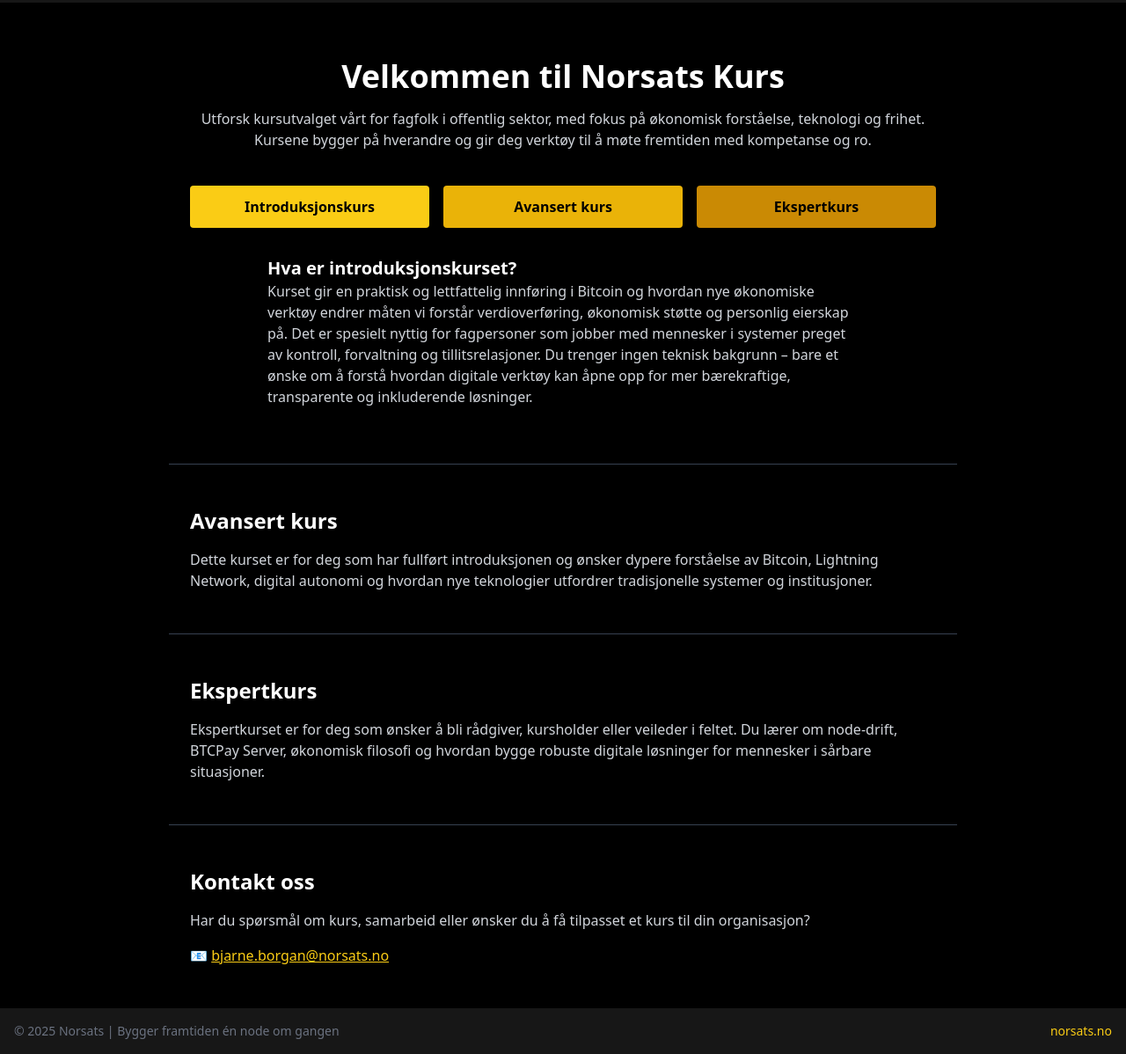
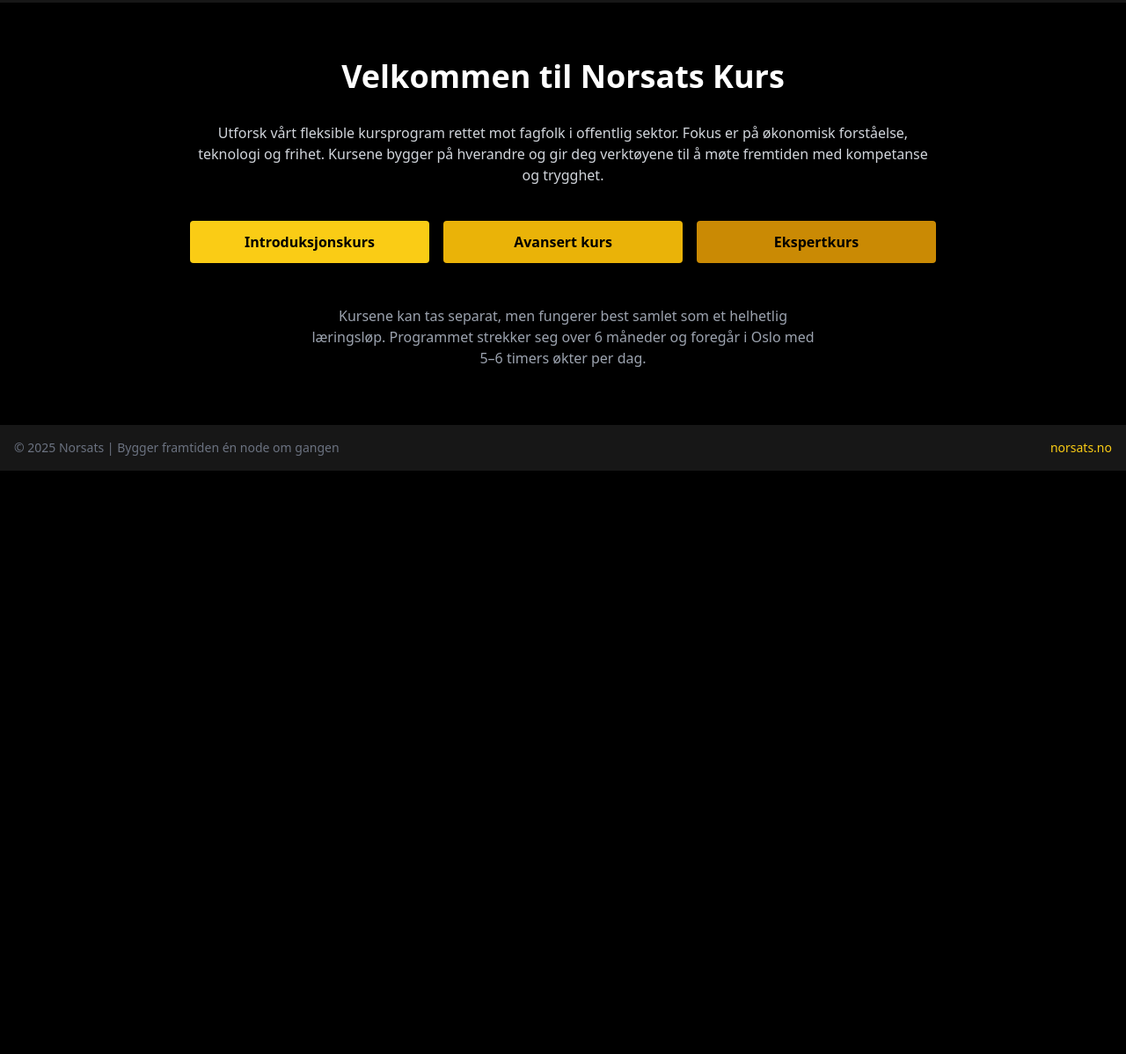
Before and after one commit to BBNBTC/bbnbtc.github.io, a plain HTML site: page index.html in a window 1280 px wide. Shown: the part 93-1291 px from the top of the page at 88% size. After the commit the page ends 800 px from the top, so only its background shows below. Drawn offline with nearby package versions, Linux system fonts and the light colour scheme.

Commit message:
Update index.html

```diff
--- a/index.html
+++ b/index.html
@@ -3,14 +3,15 @@
 <head>
   <meta charset="UTF-8" />
   <meta name="viewport" content="width=device-width, initial-scale=1.0" />
-  <title>Norsats Kurs</title>
+  <title>Forside | Norsats Kurs</title>
   <script src="https://cdn.tailwindcss.com"></script>
 </head>
-<body class="bg-black text-white font-sans min-h-screen flex flex-col justify-between">
+<body class="bg-black text-white font-sans">
+
   <!-- Header -->
   <header class="bg-neutral-900 shadow-md">
     <div class="max-w-6xl mx-auto p-4 flex items-center justify-between">
-      <a href="https://norsats.no">
+      <a href="/kurs-sosionomer/">
         <img src="NorsatsLogoWide.webp" alt="Norsats logo" class="h-12 md:h-16" />
       </a>
       <p class="text-gray-400 text-sm hidden md:block">Skapere av en sirkulær økonomi</p>
@@ -18,70 +19,21 @@
   </header>
 
   <!-- Innhold -->
-  <main class="flex-grow">
-    <section class="max-w-4xl mx-auto px-6 py-16 text-center">
-      <h1 class="text-3xl md:text-4xl font-bold mb-4">Velkommen til Norsats Kurs</h1>
-      <p class="text-gray-300 mb-10">
-        Utforsk kursutvalget vårt for fagfolk i offentlig sektor, med fokus på økonomisk forståelse, teknologi og frihet.
-        Kursene bygger på hverandre og gir deg verktøy til å møte fremtiden med kompetanse og ro.
-      </p>
+  <main class="max-w-4xl mx-auto px-6 py-16 text-center">
+    <h1 class="text-3xl md:text-4xl font-bold mb-8">Velkommen til Norsats Kurs</h1>
+    <p class="text-gray-300 mb-10">
+      Utforsk vårt fleksible kursprogram rettet mot fagfolk i offentlig sektor. Fokus er på økonomisk forståelse, teknologi og frihet. Kursene bygger på hverandre og gir deg verktøyene til å møte fremtiden med kompetanse og trygghet.
+    </p>
 
-      <!-- Kursknapper -->
-      <div class="grid md:grid-cols-3 gap-4 mb-8">
-        <a href="https://bbnbtc.github.io/kurs-sosionomer/"
-           class="bg-yellow-400 text-black font-semibold px-6 py-3 rounded hover:bg-yellow-300 transition">
-          Introduksjonskurs
-        </a>
-        <a href="#avansert"
-           class="bg-yellow-500 text-black font-semibold px-6 py-3 rounded hover:bg-yellow-400 transition">
-          Avansert kurs
-        </a>
-        <a href="#ekspert"
-           class="bg-yellow-600 text-black font-semibold px-6 py-3 rounded hover:bg-yellow-500 transition">
-          Ekspertkurs
-        </a>
-      </div>
+    <div class="grid md:grid-cols-3 gap-4 mb-12">
+      <a href="/kurs-sosionomer/#intro" class="bg-yellow-400 text-black font-semibold px-6 py-3 rounded hover:bg-yellow-300 transition">Introduksjonskurs</a>
+      <a href="/kurs-sosionomer/#avansert" class="bg-yellow-500 text-black font-semibold px-6 py-3 rounded hover:bg-yellow-400 transition">Avansert kurs</a>
+      <a href="/kurs-sosionomer/#ekspert" class="bg-yellow-600 text-black font-semibold px-6 py-3 rounded hover:bg-yellow-500 transition">Ekspertkurs</a>
+    </div>
 
-      <!-- Kort forklaring -->
-      <div class="text-left max-w-2xl mx-auto text-gray-300 space-y-6">
-        <div>
-          <h2 class="text-xl font-semibold text-white">Hva er introduksjonskurset?</h2>
-          <p>
-            Kurset gir en praktisk og lettfattelig innføring i Bitcoin og hvordan nye økonomiske verktøy endrer måten vi forstår verdioverføring, økonomisk støtte og personlig eierskap på.
-            Det er spesielt nyttig for fagpersoner som jobber med mennesker i systemer preget av kontroll, forvaltning og tillitsrelasjoner.
-            Du trenger ingen teknisk bakgrunn – bare et ønske om å forstå hvordan digitale verktøy kan åpne opp for mer bærekraftige, transparente og inkluderende løsninger.
-          </p>
-        </div>
-      </div>
-    </section>
-
-    <!-- Kursnivåseksjoner -->
-    <section id="avansert" class="max-w-4xl mx-auto px-6 py-12 border-t border-gray-700">
-      <h2 class="text-2xl font-bold mb-4">Avansert kurs</h2>
-      <p class="text-gray-300">
-        Dette kurset er for deg som har fullført introduksjonen og ønsker dypere forståelse av Bitcoin, Lightning Network, digital autonomi
-        og hvordan nye teknologier utfordrer tradisjonelle systemer og institusjoner.
-      </p>
-    </section>
-
-    <section id="ekspert" class="max-w-4xl mx-auto px-6 py-12 border-t border-gray-700">
-      <h2 class="text-2xl font-bold mb-4">Ekspertkurs</h2>
-      <p class="text-gray-300">
-        Ekspertkurset er for deg som ønsker å bli rådgiver, kursholder eller veileder i feltet.
-        Du lærer om node-drift, BTCPay Server, økonomisk filosofi og hvordan bygge robuste digitale løsninger for mennesker i sårbare situasjoner.
-      </p>
-    </section>
-
-    <!-- Kontakt -->
-    <section id="kontakt" class="max-w-4xl mx-auto px-6 py-12 border-t border-gray-700">
-      <h2 class="text-2xl font-bold mb-4">Kontakt oss</h2>
-      <p class="text-gray-300 mb-4">
-        Har du spørsmål om kurs, samarbeid eller ønsker du å få tilpasset et kurs til din organisasjon?
-      </p>
-      <p class="text-gray-300">
-        📧 <a href="mailto:bjarne.borgan@norsats.no" class="underline text-yellow-400 hover:text-yellow-300">bjarne.borgan@norsats.no</a>
-      </p>
-    </section>
+    <p class="text-gray-400 max-w-xl mx-auto">
+      Kursene kan tas separat, men fungerer best samlet som et helhetlig læringsløp. Programmet strekker seg over 6 måneder og foregår i Oslo med 5–6 timers økter per dag.
+    </p>
   </main>
 
   <!-- Footer -->
```
